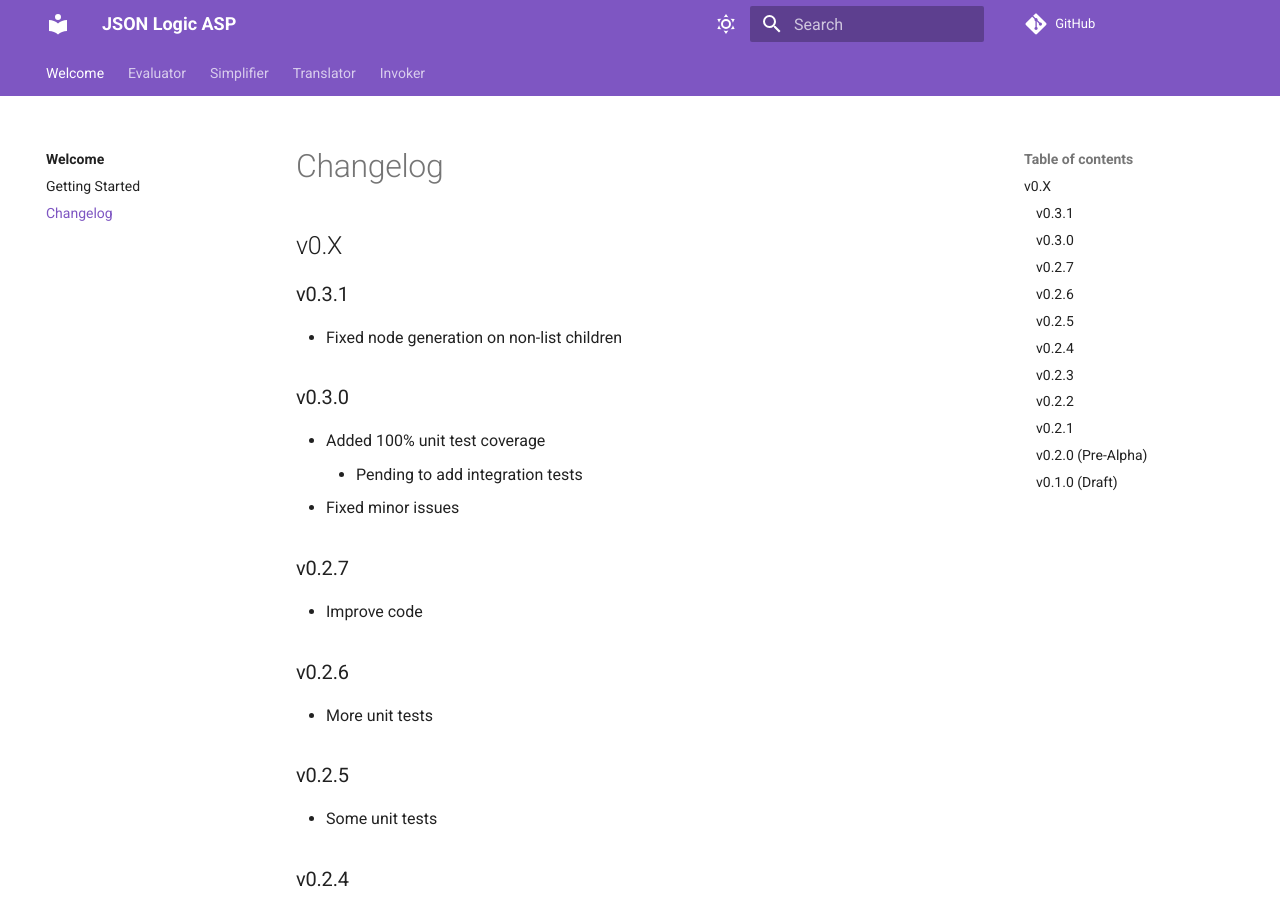
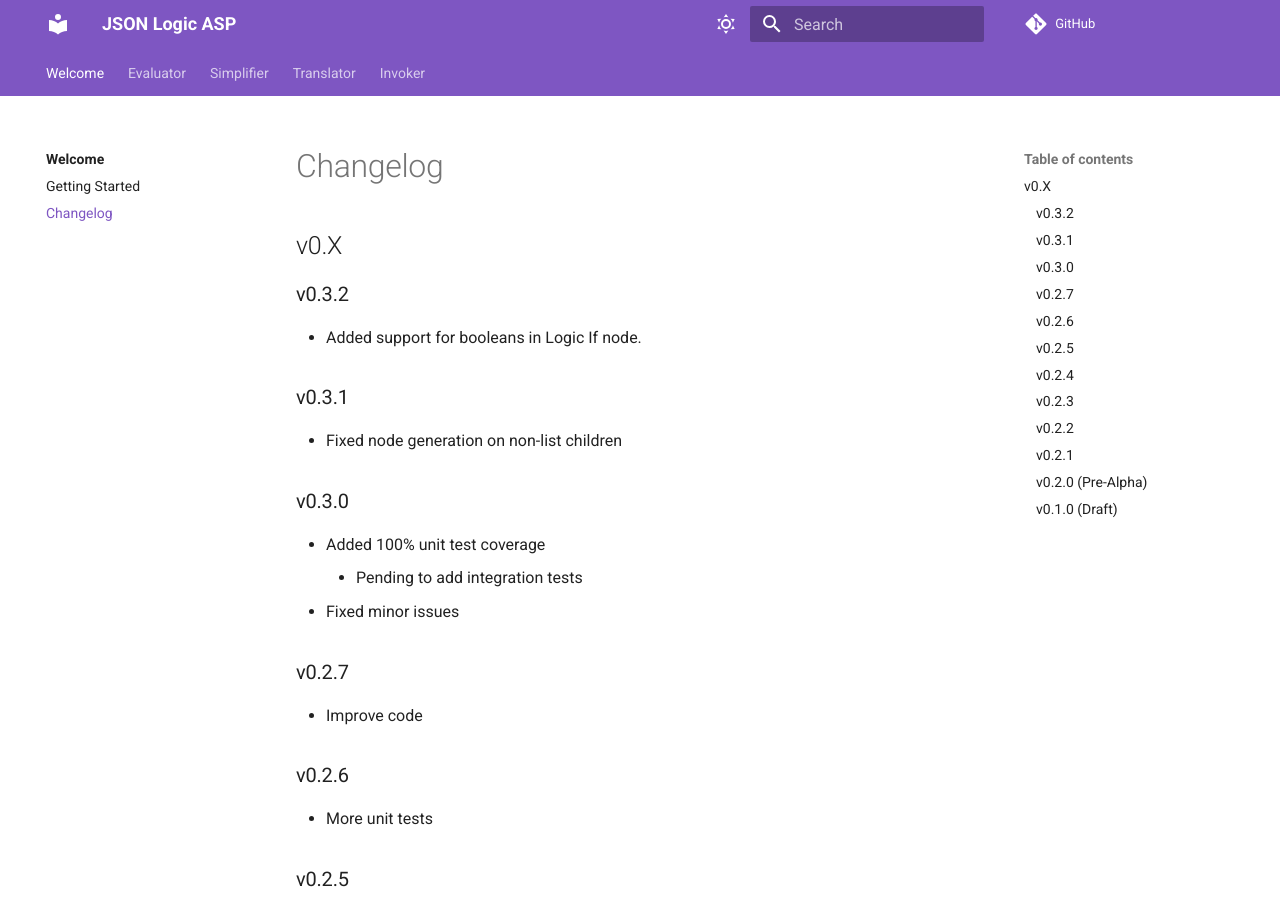
Before and after one commit to barreeeiroo/JSON-Logic-ASP, an MkDocs documentation site: the page built from docs/changelog.md, in a window 1280 px wide and 900 px high. Built offline with MkDocs 1.6.1 and Material for MkDocs 9.7.7, drawn with Linux system fonts in a browser that asks for light colours; comment, search, counter and statistics services are not loaded.

Commit message:
bump: Version 0.3.2

```diff
--- a/docs/changelog.md
+++ b/docs/changelog.md
@@ -1,6 +1,10 @@
 # Changelog
 
 ## v0.X
+
+### v0.3.2
+
+- Added support for booleans in Logic If node.
 
 ### v0.3.1
 
--- a/pyproject.toml
+++ b/pyproject.toml
@@ -1,6 +1,6 @@
 [tool.poetry]
 name = "json-logic-asp"
-version = "0.3.1"
+version = "0.3.2"
 description = "Python JSON Logic evaluator in ASP"
 homepage = "https://github.com/barreeeiroo/JSON-Logic-ASP/"
 repository = "https://github.com/barreeeiroo/JSON-Logic-ASP"
```
